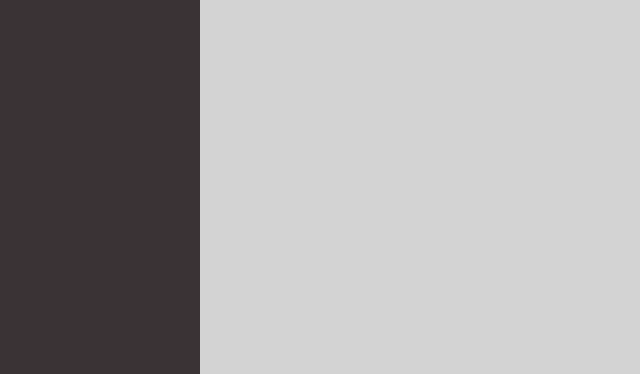
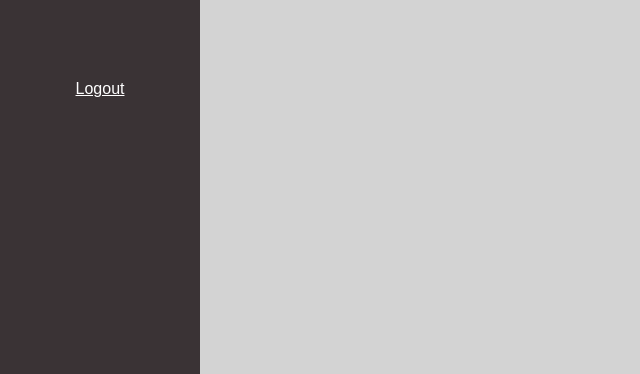
Before and after one commit to ashishdommety/tutor-times, a React (Create React App) app in the folder client/: page /dashboard in a window 1280 px wide. Shown: the part 463-837 px from the top of the page, without its empty margins (0-640 px from the left). Built offline with nearby package versions, Linux system fonts and the light colour scheme.

Commit message:
re-route to homepage when logout link is clicked

```diff
--- a/client/src/presentation/Navigation/Navigation.css
+++ b/client/src/presentation/Navigation/Navigation.css
@@ -22,7 +22,7 @@ a{
     display: inline-grid;
     height: 100vh;
     text-align: center;
-    grid-template-rows: 150px 40px 40px 40px;
+    grid-template-rows: 150px;
   }
   #profile_pic{
     border-radius: 0%;
--- a/client/src/presentation/Navigation/Navigation.js
+++ b/client/src/presentation/Navigation/Navigation.js
@@ -23,6 +23,7 @@ const Navigation = (props) => {
         <Link to="/dashboard/schedule-class">Schedule</Link>
       </div>
       }
+      <Link to="/">Logout</Link>
       {/* <GoogleLogout
         buttonText="Logout"
         onLogoutSuccess={logout}
```
